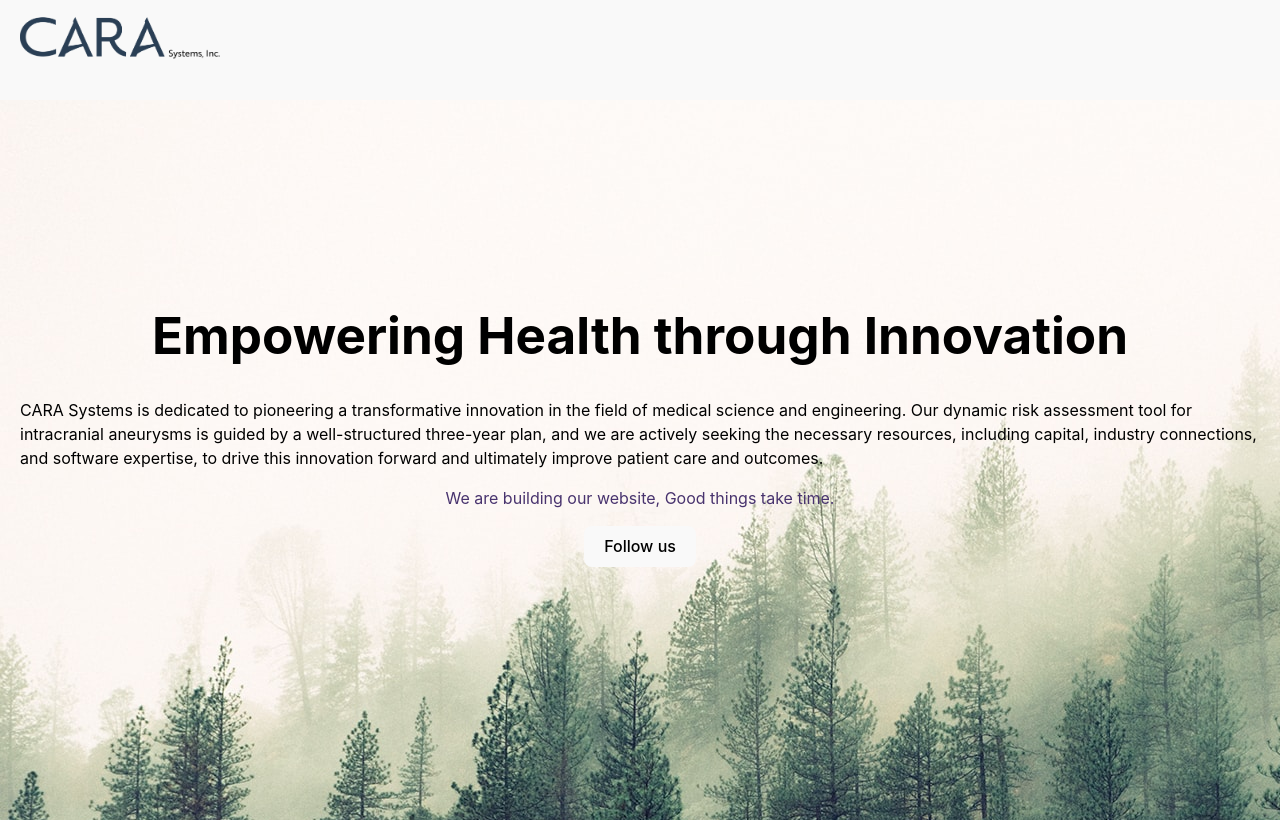
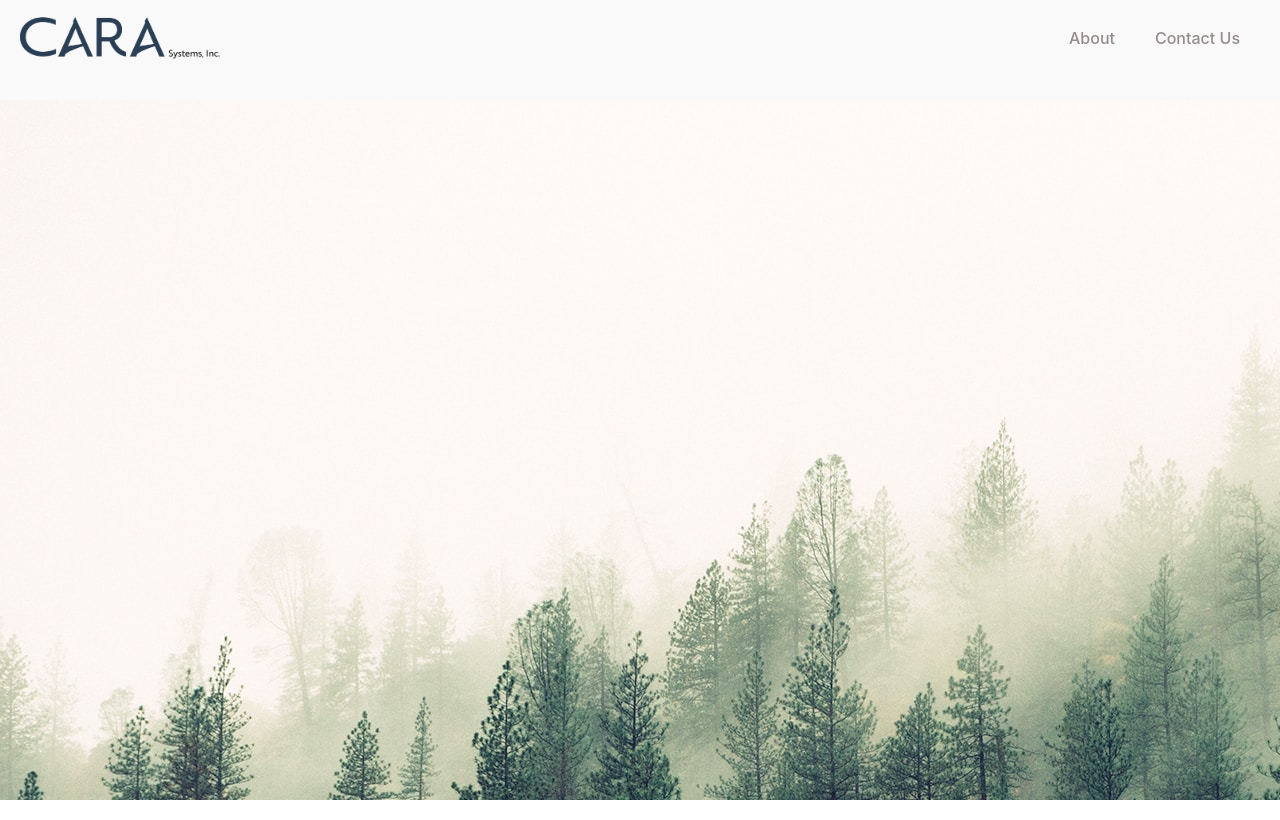
Before and after one commit to blue-gitty/blue-gitty.github.io, a React (Vite) app: page / in a window 1280 px wide. Built offline with nearby package versions, Linux system fonts and the light colour scheme.

Commit message:
added multi page functionality

```diff
--- a/package.json
+++ b/package.json
@@ -14,7 +14,8 @@
   "dependencies": {
     "env-cmd": "^10.1.0",
     "react": "^18.2.0",
-    "react-dom": "^18.2.0"
+    "react-dom": "^18.2.0",
+    "react-router-dom": "^6.16.0"
   },
   "devDependencies": {
     "@types/react": "^18.2.15",
--- a/src/App.jsx
+++ b/src/App.jsx
@@ -5,6 +5,9 @@ import './App.css'
 import Greet from './components/main_page'
 import NavBar from './components/nav_bar'
 import HeroSection from './components/Hero_container'
+import { BrowserRouter, Routes, Route } from 'react-router-dom'
+import Home from './pages/Home'
+
 
 
 function App() {
@@ -12,31 +15,19 @@ function App() {
   console.log(JSON.stringify(import.meta.env.VITE_REACT_APP_ENV), "dskjdksjdkskjdsk");
 
   return (
+    <>
+    <NavBar/>
     <div className='container'>
-    <NavBar/>
-    <HeroSection/>
-      {/* <div>
-        <a href="https://vitejs.dev" target="_blank">
-          <img src={viteLogo} className="logo" alt="Vite logo" />
-        </a>
-        <a href="https://react.dev" target="_blank">
-          <img src={reactLogo} className="logo react" alt="React logo" />
-        </a>
-      </div> */}
 
+{/*
+      <Routes>
 
-      {/* <div className="card">
-        <button onClick={() => setCount((count) => count + 1)}>
-          count is {count}
-        </button>
-        <p>
-          Edit <code>src/App.jsx</code> and save to test HMR
-        </p>
-      </div>
-      <p className="read-the-docs">
-        Click on the Vite and React logos to learn more
-      </p> */}
+        <Route path='/' element={<Home/>} />
+
+      </Routes> */}
+
     </div>
+    </>
   )
 }
 
--- a/src/components/component_css/Hero_container.css
+++ b/src/components/component_css/Hero_container.css
@@ -9,22 +9,25 @@ z-index: -1;
 .hero-container{
     margin-top: 20px;
     justify-content: center;
-    height: 100vh;
-    width: 100%;
     display: flex;
     align-items: center;
     flex-direction: column;
     object-fit: contain;
 
 }
-.h1-message, .para-message{
-    align-self: center;
-    color: #000000;
-    align-items: center;
+
+.h1-message {
+    font-size: 36px;
+    color: #333;
+    font-weight: bold;
+    text-align: center;
 
 }
+
 .para-message{
-    margin: 0 0 0 20px;
+    margin: 0 20px 0 20px;
+
+    color: #000000;
 }
 .waiter{
     color: rgb(72, 51, 110);
--- a/src/components/nav_bar.jsx
+++ b/src/components/nav_bar.jsx
@@ -1,16 +1,19 @@
 import React from "react";
 import cara_logo from "../assets/CARA_sys_logo.png"
 const NavBar = () => {
+
+
+
   return (
     <nav className="navbar">
       <div className="navbar-logo">
-        <img src= {cara_logo}/>
+        <img src= {cara_logo} alt= 'cara_logo'/>
       </div>
-      {/* <ul className="navbar-links">
-        <li className="navbar-link"><a href="#">Solutions</a></li>
-        <li className="navbar-link"><a href="#">About</a></li>
-        <li className="navbar-link"><a href="#">Contact Us</a></li>
-      </ul> */}
+      <ul className="navbar-links">
+        {/* <li className="navbar-link" on><a href="/solutions">Solutions</a></li> */}
+        <li className="navbar-link"><a href="/about">About</a></li>
+        <li className="navbar-link"><a href="/contactus">Contact Us</a></li>
+      </ul>
     </nav>
   );
 };
--- /dev/null
+++ b/src/pages/Home.jsx
@@ -0,0 +1,15 @@
+import React from "react";
+import NavBar from '../components/nav_bar'
+import HeroSection from '../components/Hero_container'
+
+
+function Home() {
+    return (
+        <div className="home-main-div">
+            {/* <NavBar/> */}
+            <HeroSection/>
+        </div>
+    )
+}
+
+export default Home;
```
Also changed, not shown: src/pages/404page.jsx (added), src/pages/About.jsx (added), src/pages/ContactUs.jsx (added), src/pages/NoPage.jsx (added), 1 other file (tests, documents, lock files or other folders).
